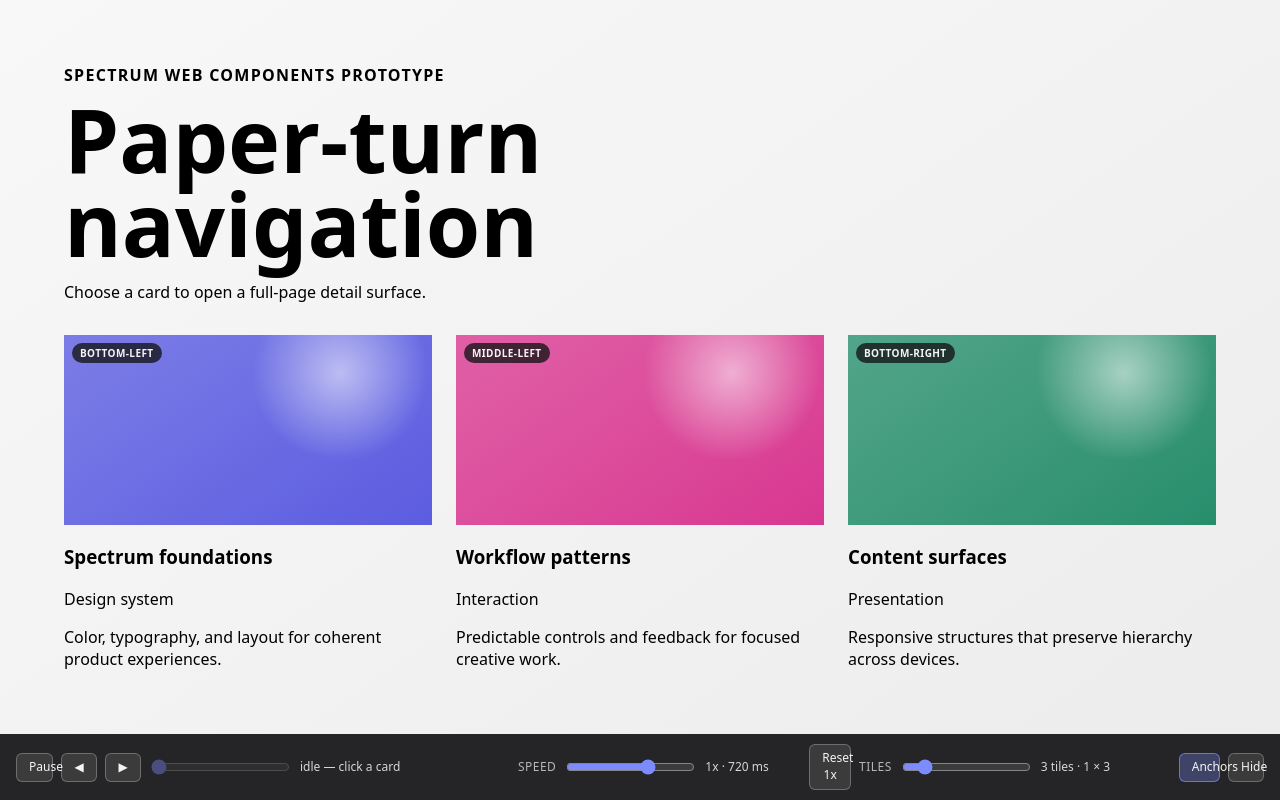
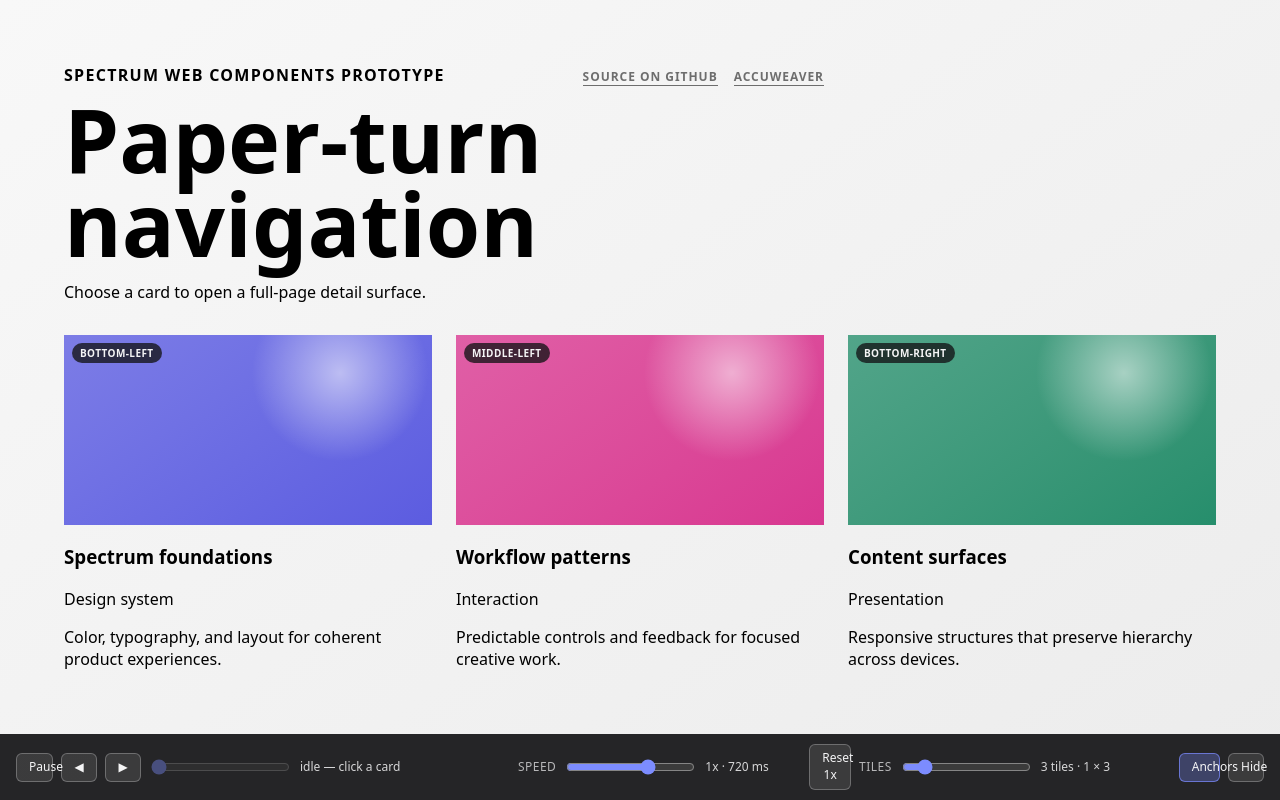
Before and after one commit to roboweaver/spectrum-paper-turn-prototype, a website built with Vite: page index.html in a window 1280 px wide. Built offline with nearby package versions, Linux system fonts and the light colour scheme.

Commit message:
Link the demo back to the repo and accuweaver.com
The published demo was a dead end: nothing on the page said where it came from
or how to read the source.

Two links now sit in the hero, on the eyebrow's own row rather than a row of
their own. That placement is chosen for height, not aesthetics. The hero is
above the grid in every visual baseline, and the midline baseline runs at
400 x 1200 where a `fullPage` capture of a page taller than its viewport would
scroll, firing the `resize` the coordinator settles through the fallback on — the
screenshot would then catch a settled page instead of a fold. Sharing the eyebrow
row costs nothing at the 1280px corner viewport, where the page still measures
exactly 900px and no baseline pixel moves position.

Below roughly 480px the links wrap to their own line, which does move the grid:
the 400px midline page grows from 1141px to 1169px, so both midline baselines are
regenerated here. The corner baselines are untouched — the link glyphs are about
0.05% of that frame, well inside `maxDiffPixelRatio`, and nothing below them
shifts — so `--update-snapshots` left them alone, matching what the linux
baseline workflow will produce.

The remaining slack at the midline viewport is now about 30px, down from 59px, so
`MIDLINE_VIEWPORT`'s comment is updated with the measured height and what the
next person adding anything above the grid has to do about it.

Styling notes: `border-bottom` rather than `text-decoration` keeps the rule clear
of descenders at this size, and `opacity` rather than a colour swap avoids
introducing a second colour token. The links are deliberately quieter than the
eyebrow beside them — they are an exit from the demo, not part of it. Same-tab
navigation, so Back returns you to the demo and no new-window affordance is
needed. `prefers-reduced-motion` drops the hover fade.

Verified: lint, typecheck and build clean, 906 unit tests pass, and the full
Playwright suite passes on darwin (44 passed, 7 skipped) against the regenerated
baselines.

```diff
--- a/src/app.ts
+++ b/src/app.ts
@@ -94,7 +94,20 @@ export function createDemoApp(
       <main class="demo-shell">
         <section class="list-surface" data-list-surface aria-busy="false">
           <header class="hero">
-            <p class="eyebrow">Spectrum Web Components prototype</p>
+            <!-- The links share the eyebrow's line rather than taking one of
+                 their own, which is what keeps them off the page's height. The
+                 hero sits above the grid in every visual baseline, and the
+                 midline baseline runs at 400 x 1200 with only ~60px of slack
+                 before a fullPage capture would start scrolling the page and fire
+                 the resize the coordinator treats as an interruption. See
+                 tests/e2e/visual.spec.ts. -->
+            <div class="hero-meta">
+              <p class="eyebrow">Spectrum Web Components prototype</p>
+              <nav class="hero-links" aria-label="Project links">
+                <a href="https://github.com/roboweaver/spectrum-paper-turn-prototype">Source on GitHub</a>
+                <a href="https://accuweaver.com">AccuWeaver</a>
+              </nav>
+            </div>
             <h1>Paper-turn navigation</h1>
             <!-- Deliberately unchanged copy. The hero sits above the grid in
                  every visual baseline, so a sentence added here reflows the whole
--- a/src/styles.css
+++ b/src/styles.css
@@ -47,6 +47,64 @@ button { font: inherit; }
   font-weight: 700;
   letter-spacing: 0.08em;
   text-transform: uppercase;
+}
+
+/*
+ * The hero's meta line: the eyebrow on the left, the outbound links on the
+ * right, sharing one row.
+ *
+ * Sharing the eyebrow's row rather than taking a row below it is the point. The
+ * hero is above the grid in every visual baseline, and the midline baseline runs
+ * at 400 x 1200 where the page already measures ~1141px — a fullPage capture of
+ * a page taller than its viewport scrolls, which fires the `resize` the
+ * coordinator settles through the fallback on, so the screenshot would catch a
+ * settled page instead of a fold. At the 1280px baseline width the links fit
+ * beside the eyebrow and the page height is unchanged; below roughly 480px they
+ * wrap to their own line, which the remaining slack absorbs.
+ *
+ * `align-items: baseline` sits the two on a common text baseline despite their
+ * different font sizes. `.hero-links` repeats the eyebrow's bottom margin so a
+ * wrapped line keeps the same rhythm as the unwrapped row.
+ */
+.hero-meta {
+  display: flex;
+  flex-wrap: wrap;
+  align-items: baseline;
+  justify-content: space-between;
+  gap: 0 24px;
+}
+
+.hero-links {
+  display: flex;
+  flex-wrap: wrap;
+  gap: 0 16px;
+  margin: 0 0 12px;
+}
+
+/*
+ * `border-bottom` rather than `text-decoration`, so the rule sits clear of the
+ * descenders at this size, and `opacity` rather than a colour swap, so the hover
+ * state needs no second colour token. The links are quieter than the eyebrow
+ * beside them: they are an exit from the demo, not part of it.
+ */
+.hero-links a {
+  border-bottom: 1px solid currentcolor;
+  color: inherit;
+  font-size: 0.75rem;
+  font-weight: 700;
+  letter-spacing: 0.08em;
+  text-transform: uppercase;
+  text-decoration: none;
+  opacity: 0.55;
+  transition: opacity 120ms ease;
+}
+
+.hero-links a:hover { opacity: 1; }
+
+.hero-links a:focus-visible {
+  opacity: 1;
+  outline: 3px solid #1473e6;
+  outline-offset: 4px;
 }
 
 /*
@@ -289,6 +347,8 @@ sp-card {
   /* The affordance stays — it is what tells you the tile is clickable — but it
      arrives instantly instead of easing in. */
   .card-trigger sp-card { transition: none; }
+
+  .hero-links a { transition: none; }
 }
 
 /* Debug control strip. Mounted on every load; hidden with ?debug=0. */
```
Also changed, not shown: tests/e2e/visual.spec.ts (+12 -7 lines), tests/e2e/visual.spec.ts-snapshots/paper-turn-midline-midpoint-chromium-desktop-darwin.png, tests/e2e/visual.spec.ts-snapshots/paper-turn-midline-peak-curl-chromium-desktop-darwin.png.
